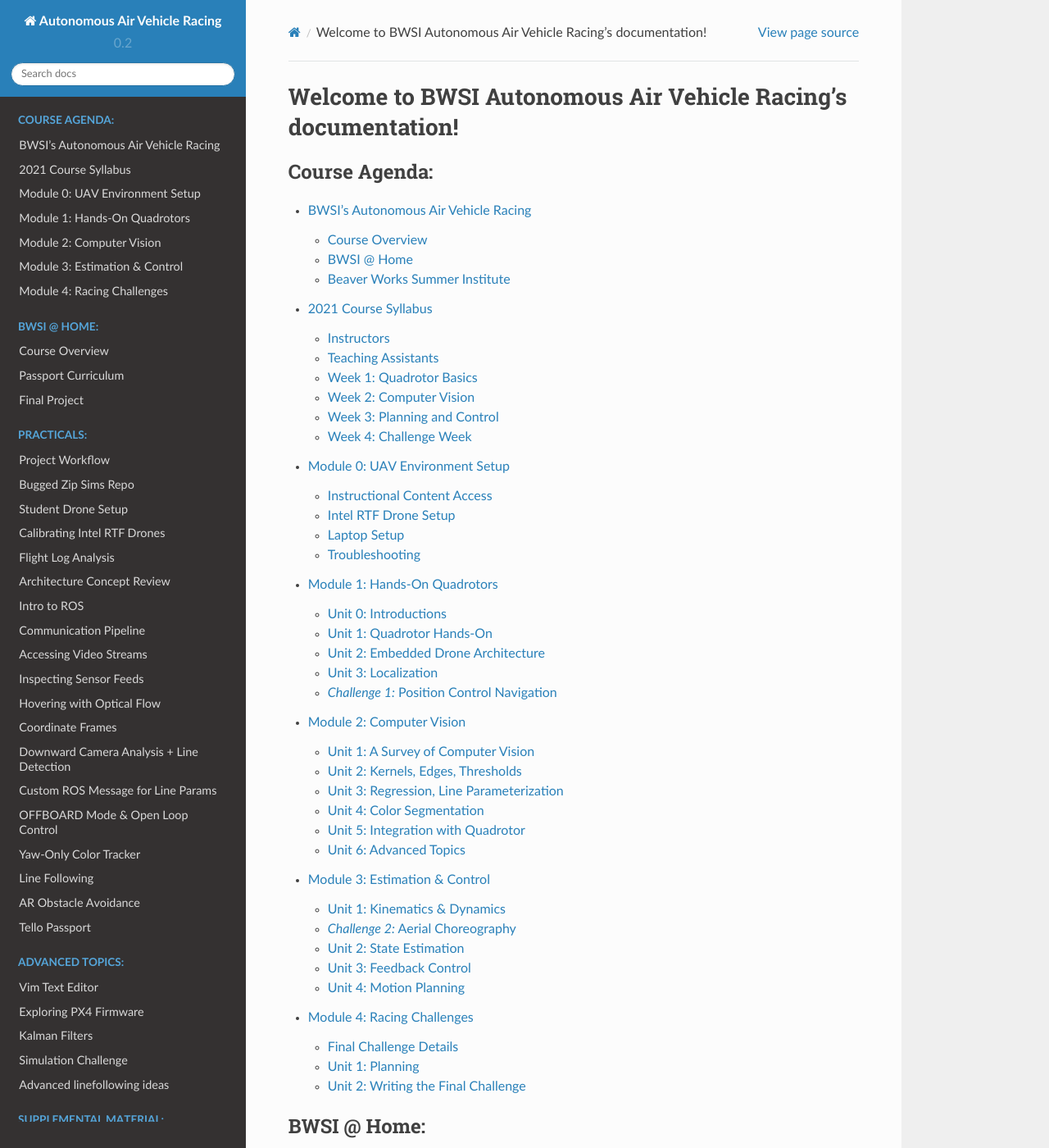
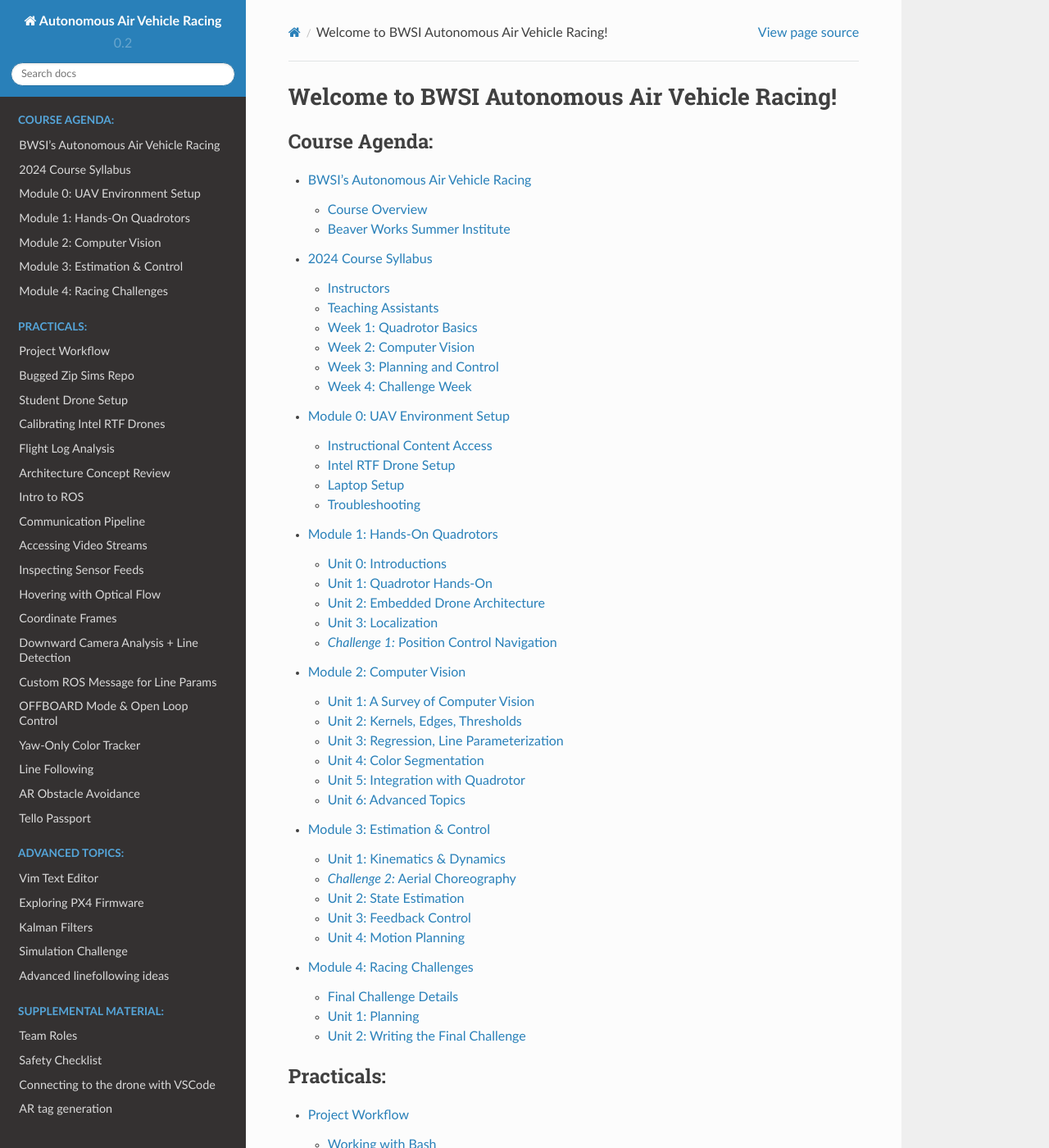
Before and after one commit to BWSI-UAV/website, a Sphinx documentation site: the page built from docs/index.rst, in a window 1280 px wide and 1400 px high. Shown: the whole window at 82% size. Built offline with Sphinx 7.4.7 and the Read the Docs theme 2.0.0, drawn with Linux system fonts in a browser that asks for light colours; some of the changed text lies outside the part shown.

Commit message:
updated for 2024

```diff
--- a/docs/index.rst
+++ b/docs/index.rst
@@ -3,7 +3,7 @@
    You can adapt this file completely to your liking, but it should at least
    contain the root `toctree` directive.
 
-Welcome to BWSI Autonomous Air Vehicle Racing's documentation!
+Welcome to BWSI Autonomous Air Vehicle Racing!
 ======================================
 
 .. toctree::
@@ -17,13 +17,6 @@
    computer_vision.ipynb
    planning_control.ipynb
    racing_challenges.ipynb
-
-.. toctree::
-   :maxdepth: 2
-   :caption: BWSI @ Home:
-
-   tello_intro.ipynb
-
 
 .. toctree::
    :maxdepth: 2
```
Also changed, not shown: docs/Syllabus.ipynb, docs/intro.ipynb.
